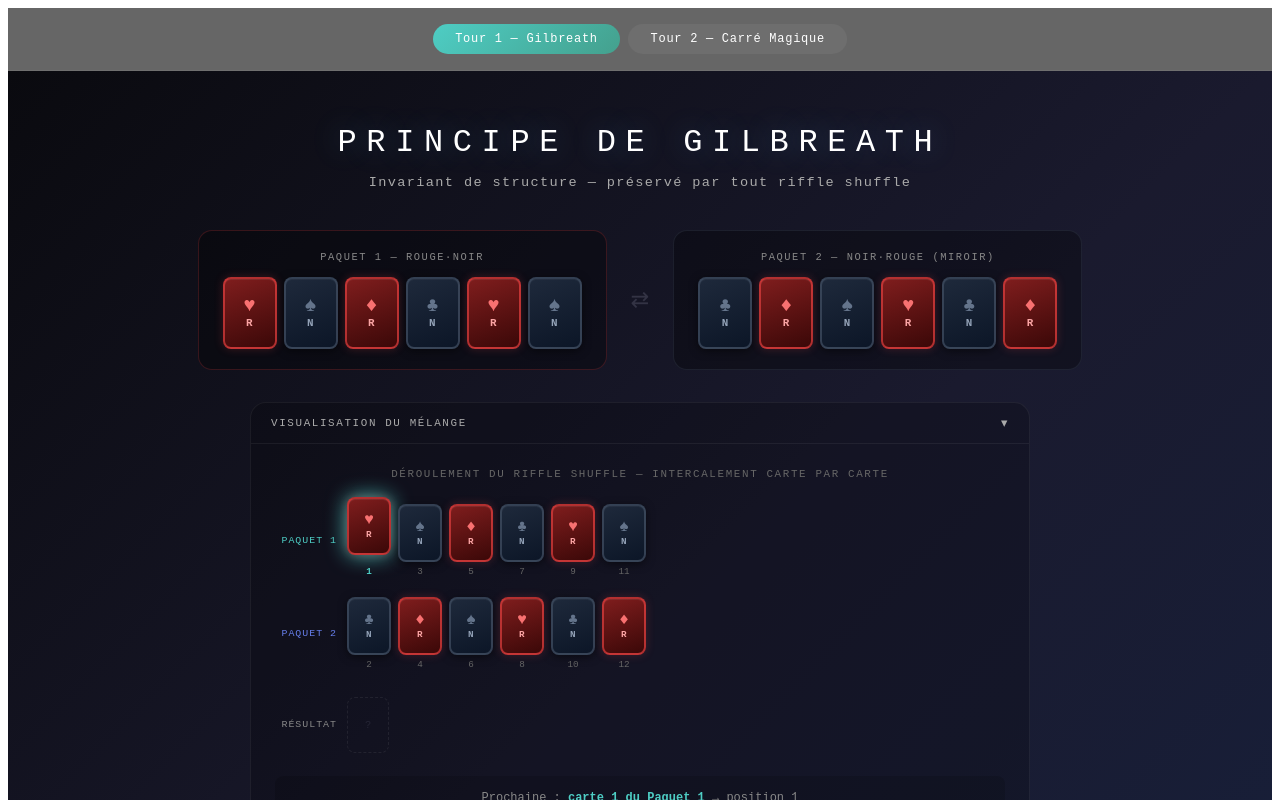
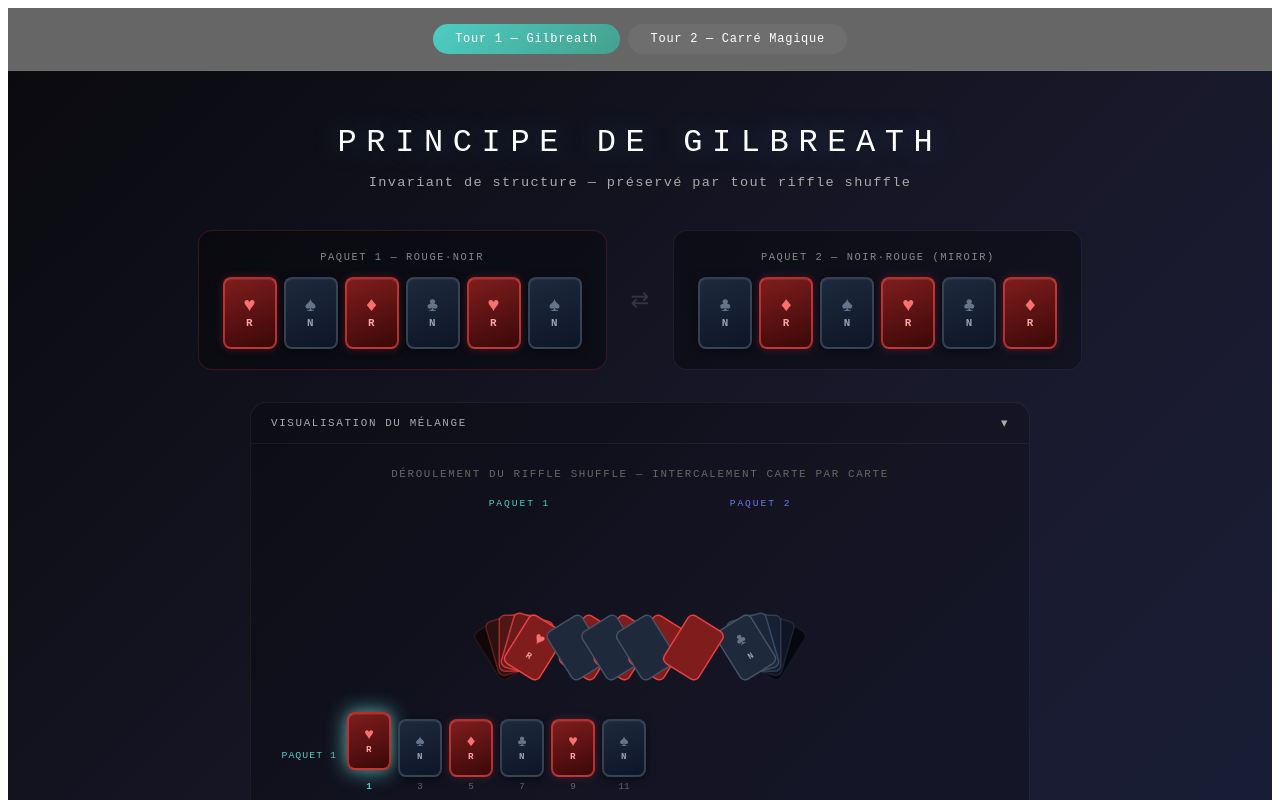
Before and after one commit to Magic-and-computer-science/magic-tours, a React (Vite) app: page / in a window 1280 px wide. Shown: the top 800 px of the page. Built offline with nearby package versions, Linux system fonts and the light colour scheme.

Commit message:
add riffle shuffle illustration

```diff
--- /dev/null
+++ b/src/app/RiffleIllustration.tsx
@@ -0,0 +1,171 @@
+// Two fans of full card rectangles facing each other,
+// inspired by the bridge position of a riffle shuffle.
+
+type FanCard = {
+  angle: number;
+  fill: string;
+  stroke: string;
+  suit?: string;
+  suitColor?: string;
+  label?: string;
+  labelColor?: string;
+};
+
+const LEFT_FAN: FanCard[] = [
+  { angle: -32, fill: "#100808", stroke: "rgba(239,68,68,0.12)" },
+  { angle: -16, fill: "#2d1010", stroke: "rgba(239,68,68,0.32)" },
+  { angle: 0, fill: "#521515", stroke: "rgba(239,68,68,0.58)" },
+  { angle: 16, fill: "#6a1a1a", stroke: "rgba(239,68,68,0.78)" },
+  {
+    angle: 32,
+    fill: "#7f1d1d",
+    stroke: "rgba(239,68,68,0.98)",
+    suit: "♥",
+    suitColor: "#f87171",
+    label: "R",
+    labelColor: "#fca5a5",
+  },
+];
+
+const RIGHT_FAN: FanCard[] = [
+  { angle: 32, fill: "#060810", stroke: "rgba(71,85,105,0.12)" },
+  { angle: 16, fill: "#0f1525", stroke: "rgba(71,85,105,0.32)" },
+  { angle: 0, fill: "#162035", stroke: "rgba(71,85,105,0.58)" },
+  { angle: -16, fill: "#1a2538", stroke: "rgba(71,85,105,0.78)" },
+  {
+    angle: -32,
+    fill: "#1e293b",
+    stroke: "rgba(71,85,105,0.98)",
+    suit: "♣",
+    suitColor: "#64748b",
+    label: "N",
+    labelColor: "#94a3b8",
+  },
+];
+
+// 7 interleaving cards that bridge the two inner fan edges
+const CENTER_CARDS = Array.from({ length: 7 }, (_, i) => ({
+  cx: 212 + i * 18,
+  isLeft: i % 2 === 0,
+}));
+
+const W = 42;
+const H = 58;
+const RX = 6;
+
+// A single card face, drawn from y=-H (top) to y=0 (pivot), centered on x=0
+function Card({ c }: { c: FanCard }) {
+  return (
+    <g transform={`rotate(${c.angle})`}>
+      <rect
+        x={-W / 2}
+        y={-H}
+        width={W}
+        height={H}
+        rx={RX}
+        fill={c.fill}
+        stroke={c.stroke}
+        strokeWidth="1.5"
+      />
+      {c.suit && (
+        <>
+          <text
+            x="0"
+            y={-H * 0.58}
+            textAnchor="middle"
+            fontSize="18"
+            fill={c.suitColor}
+          >
+            {c.suit}
+          </text>
+          <text
+            x="0"
+            y={-H * 0.28}
+            textAnchor="middle"
+            fontSize="9"
+            fontWeight="700"
+            fill={c.labelColor}
+            letterSpacing="0.06em"
+            fontFamily="monospace"
+          >
+            {c.label}
+          </text>
+        </>
+      )}
+    </g>
+  );
+}
+
+export function RiffleIllustration() {
+  return (
+    <svg
+      role="img"
+      aria-label="Illustration d'un riffle shuffle : deux demi-paquets de cartes en éventail s'intercalent au centre pour former le paquet mélangé"
+      viewBox="0 0 560 215"
+      xmlns="http://www.w3.org/2000/svg"
+      style={{
+        width: "100%",
+        maxWidth: "540px",
+        display: "block",
+        margin: "0 auto 1.5rem",
+      }}
+    >
+      {/* ── Labels ── */}
+      <text
+        x="155"
+        y="19"
+        textAnchor="middle"
+        fontSize="10"
+        fill="#4ecdc4"
+        letterSpacing="2"
+        fontFamily="monospace"
+      >
+        PAQUET 1
+      </text>
+      <text
+        x="405"
+        y="19"
+        textAnchor="middle"
+        fontSize="10"
+        fill="#667eea"
+        letterSpacing="2"
+        fontFamily="monospace"
+      >
+        PAQUET 2
+      </text>
+
+      {/* ── Left fan — back cards first so front renders on top ── */}
+      <g transform="translate(155, 190)">
+        {LEFT_FAN.map((c, i) => (
+          <Card key={i} c={c} />
+        ))}
+      </g>
+
+      {/* ── Right fan ── */}
+      <g transform="translate(405, 190)">
+        {RIGHT_FAN.map((c, i) => (
+          <Card key={i} c={c} />
+        ))}
+      </g>
+
+      {/* ── Centre: interleaved cards from both halves ── */}
+      {CENTER_CARDS.map(({ cx, isLeft }, i) => (
+        <g
+          key={i}
+          transform={`translate(${cx}, 190) rotate(${isLeft ? 32 : -32})`}
+        >
+          <rect
+            x={-W / 2}
+            y={-H}
+            width={W}
+            height={H}
+            rx={RX}
+            fill={isLeft ? "#7f1d1d" : "#1e293b"}
+            stroke={isLeft ? "rgba(239,68,68,0.95)" : "rgba(71,85,105,0.95)"}
+            strokeWidth="1.5"
+          />
+        </g>
+      ))}
+    </svg>
+  );
+}
--- a/src/app/ShuffleViz.tsx
+++ b/src/app/ShuffleViz.tsx
@@ -1,6 +1,7 @@
 import { useEffect, useMemo, useState, type CSSProperties } from "react";
 import { type Card } from "../gilbreath-principle.js";
 import { CardChip } from "./CardShip.js";
+import { RiffleIllustration } from "./RiffleIllustration.js";
 
 const srOnly: CSSProperties = {
   position: "absolute",
@@ -99,12 +100,14 @@ export function ShuffleViz({ deck1, deck2 }: { deck1: Card[]; deck2: Card[] }) {
           color: "#666",
           letterSpacing: "0.15em",
           textTransform: "uppercase",
-          marginBottom: "1.5rem",
+          marginBottom: "0.5rem",
           textAlign: "center",
         }}
       >
         Déroulement du riffle shuffle — intercalement carte par carte
       </div>
+
+      <RiffleIllustration />
 
       {/* Deck 1 */}
       <div
```
